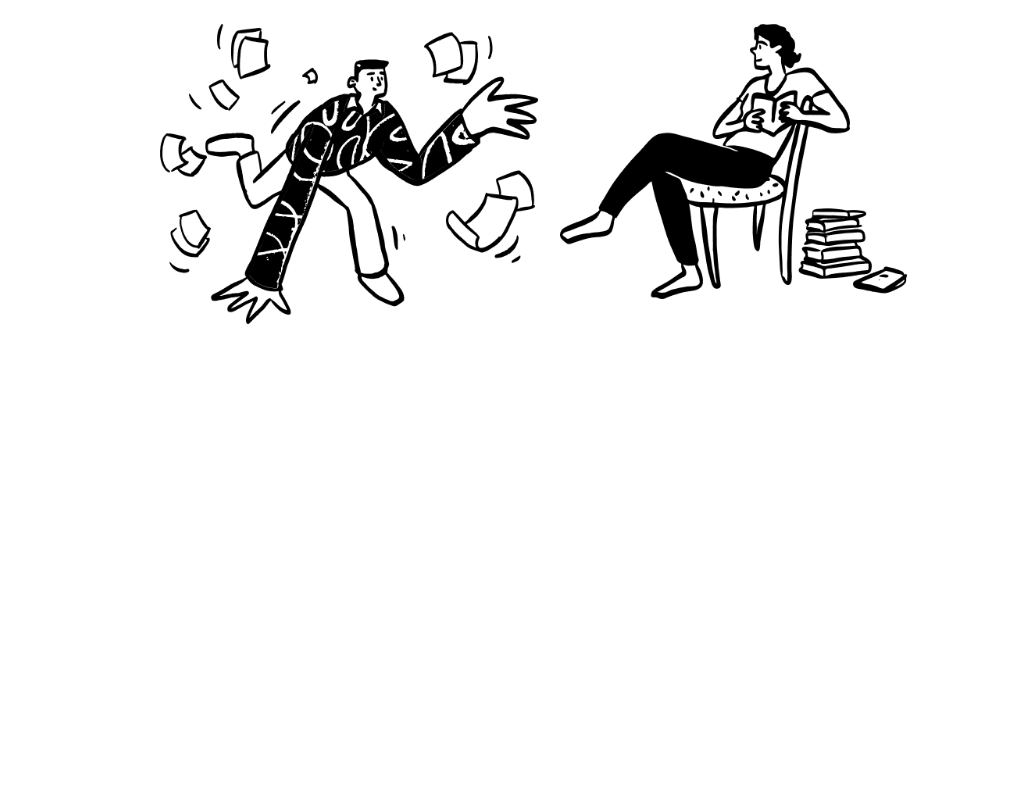
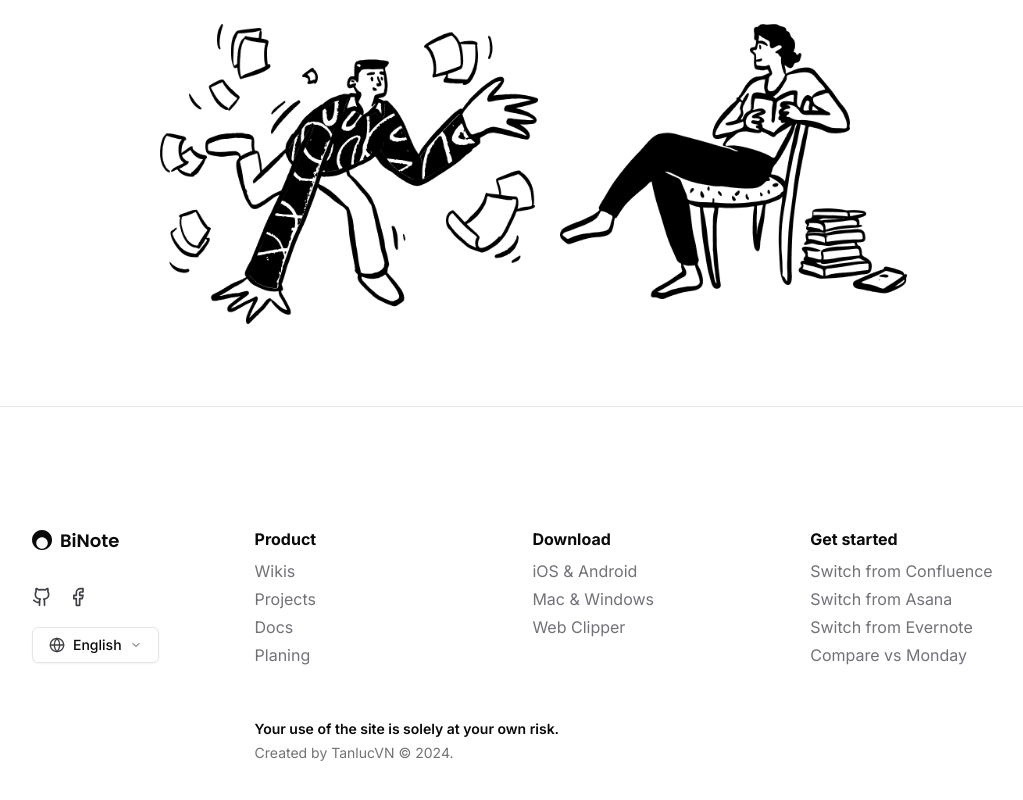
Before and after one commit to tanlucvn/binote, a Next.js app: page / in a window 1280 px wide. Shown: the part 370-1170 px from the top of the page, without its empty margins (80-1103 px from the left). Before the commit the page ends 800 px from the top, so only its background shows below. Built offline with nearby package versions, Linux system fonts and the light colour scheme.

Commit message:
feat(marketing): add logo and footer section

```diff
--- a/src/app/(marketing)/page.tsx
+++ b/src/app/(marketing)/page.tsx
@@ -1,13 +1,16 @@
+import Heroes from "@/components/marketing/heroes";
+import Footer from "@/components/marketing/footer";
 import Heading from "@/components/marketing/heading";
-import Heroes from "@/components/marketing/heroes";
 
 const MarketingPage = () => {
   return (
-    <div className="min-h-full flex flex-col">
+    <div className="min-h-full flex flex-col dark:bg-[#1F1F1F]">
       <div className="flex flex-col items-center justify-center md:justify-start text-center gap-y-8 flex-1 px-6 pb-10">
         <Heading />
         <Heroes />
+        <hr className="w-full dark:border-zinc-600" />
       </div>
+      <Footer />
     </div>
   );
 };
--- /dev/null
+++ b/src/components/logo.tsx
@@ -0,0 +1,34 @@
+import React from "react";
+import { Poppins } from "next/font/google";
+import { cn } from "@/lib/utils";
+
+const font = Poppins({
+  subsets: ["latin"],
+  weight: ["400", "600"],
+});
+
+const Logo = () => {
+  return (
+    <div className="flex items-center gap-x-2">
+      <svg
+        className="w-5 h-5 mb-[2px]"
+        viewBox="0 0 63 63"
+        fill="none"
+        xmlns="http://www.w3.org/2000/svg"
+      >
+        <path
+          d="M63 31.4C63 14 48.9 -6.1633e-07 31.6 -1.37254e-06C14.2 -2.13312e-06 0.199981 14.1 0.19998 31.4C0.19998 48.7 14.3 62.8 31.6 62.8C48.9 62.8 63 48.8 63 31.4ZM13.4 41.1C13.4 31 21.6 22.9 31.6 22.9C41.6 22.9 49.8 31.1 49.8 41.1C49.8 51.2 41.6 59.3 31.6 59.3C21.6 59.3 13.4 51.2 13.4 41.1Z"
+          fill="currentColor"
+        />
+        <path
+          d="M63 31.4C63 14 48.9 -6.1633e-07 31.6 -1.37254e-06C14.2 -2.13312e-06 0.199981 14.1 0.19998 31.4C0.19998 48.7 14.3 62.8 31.6 62.8C48.9 62.8 63 48.8 63 31.4ZM13.4 41.1C13.4 31 21.6 22.9 31.6 22.9C41.6 22.9 49.8 31.1 49.8 41.1C49.8 51.2 41.6 59.3 31.6 59.3C21.6 59.3 13.4 51.2 13.4 41.1Z"
+          fill="currentColor"
+          fillOpacity="0.2"
+        />
+      </svg>
+      <p className={cn("font-semibold text-lg", font.className)}>BiNote</p>
+    </div>
+  );
+};
+
+export default Logo;
--- /dev/null
+++ b/src/components/marketing/footer.tsx
@@ -0,0 +1,109 @@
+import { ChevronDown, Facebook, Globe, Github } from "lucide-react";
+import { Button } from "@/components/ui/button";
+import Link from "next/link";
+import Logo from "@/components/logo";
+
+const Footer = () => {
+  return (
+    <footer className="flex flex-col md:flex-row w-full max-w-7xl mx-auto py-10 px-14 lg:py-20 lg:px-28 gap-9 lg:gap-24">
+      <div className="grow-0 flex flex-col gap-6">
+        <Logo />
+        <div className="flex flex-col">
+          <div className="flex -ml-2">
+            <Button variant="ghost" size="icon">
+              <Link
+                href="https://github.com/tanlucvn"
+                rel="noopener noreferrer"
+                target="_blank"
+              >
+                <Github className="text-zinc-700  dark:text-zinc-300 w-5 h-5" />
+              </Link>
+            </Button>
+            <Button variant="ghost" size="icon">
+              <Link
+                href="https://fb.com/tanluc1e"
+                rel="noopener noreferrer"
+                target="_blank"
+              >
+                <Facebook className="text-zinc-700 dark:text-zinc-300 w-5 h-5" />
+              </Link>
+            </Button>
+          </div>
+          <div className="pt-3">
+            <Button variant="outline" className="dark:border-zinc-500">
+              <Globe className="text-zinc-700 dark:text-zinc-300 mr-2 w-4 h-4" />
+              English
+              <ChevronDown className="text-zinc-700 dark:text-zinc-300 ml-2 h-3 w-3" />
+            </Button>
+          </div>
+        </div>
+      </div>
+      <div className="grow w-full flex flex-col">
+        <div className="grid md:grid-cols-3">
+          <ul className="mb-8">
+            <li className="pb-2 font-bold">Product</li>
+            <li className="pb-1 text-zinc-500 dark:text-zinc-300 hover:text-sky-500 dark:hover:text-sky-600 hover:underline hover:cursor-pointer">
+              Wikis
+            </li>
+            <li className="pb-1 text-zinc-500 dark:text-zinc-300 hover:text-sky-500 dark:hover:text-sky-600 hover:underline hover:cursor-pointer">
+              Projects
+            </li>
+            <li className="pb-1 text-zinc-500 dark:text-zinc-300 hover:text-sky-500 dark:hover:text-sky-600 hover:underline hover:cursor-pointer">
+              Docs
+            </li>
+            <li className="pb-1 text-zinc-500 dark:text-zinc-300 hover:text-sky-500 dark:hover:text-sky-600 hover:underline hover:cursor-pointer">
+              Planing
+            </li>
+          </ul>
+          <ul className="mb-8">
+            <li className="pb-2 font-bold">Download</li>
+            <li className="pb-1 text-zinc-500 dark:text-zinc-300 hover:text-sky-500 dark:hover:text-sky-600 hover:underline hover:cursor-pointer">
+              iOS & Android
+            </li>
+            <li className="pb-1 text-zinc-500 dark:text-zinc-300 hover:text-sky-500 dark:hover:text-sky-600 hover:underline hover:cursor-pointer">
+              Mac & Windows
+            </li>
+            <li className="pb-1 text-zinc-500 dark:text-zinc-300 hover:text-sky-500 dark:hover:text-sky-600 hover:underline hover:cursor-pointer">
+              Web Clipper
+            </li>
+          </ul>
+          <ul className="mb-8">
+            <li className="pb-2 font-bold">Get started</li>
+            <li className="pb-1 text-zinc-500 dark:text-zinc-300 hover:text-sky-500 dark:hover:text-sky-600 hover:underline hover:cursor-pointer">
+              Switch from Confluence
+            </li>
+            <li className="pb-1 text-zinc-500 dark:text-zinc-300 hover:text-sky-500 dark:hover:text-sky-600 hover:underline hover:cursor-pointer">
+              Switch from Asana
+            </li>
+            <li className="pb-1 text-zinc-500 dark:text-zinc-300 hover:text-sky-500 dark:hover:text-sky-600 hover:underline hover:cursor-pointer">
+              Switch from Evernote
+            </li>
+            <li className="pb-1 text-zinc-500 dark:text-zinc-300 hover:text-sky-500 dark:hover:text-sky-600 hover:underline hover:cursor-pointer">
+              Compare vs Monday
+            </li>
+          </ul>
+        </div>
+        <div className="flex flex-col space-y-1 pt-4">
+          <p className="text-sm font-semibold">
+            Your use of the site is solely at your own risk.
+          </p>
+          <p className="text-muted-foreground text-sm">
+            Created by{" "}
+            <a
+              className="hover:underline"
+              href="https://github.com/tanlucvn"
+              aria-label="Salimi"
+              target="_blank"
+              rel="noreferrer"
+            >
+              TanlucVN
+            </a>{" "}
+            &copy; {new Date().getFullYear()}.
+          </p>
+        </div>
+      </div>
+    </footer>
+  );
+};
+
+export default Footer;
```
